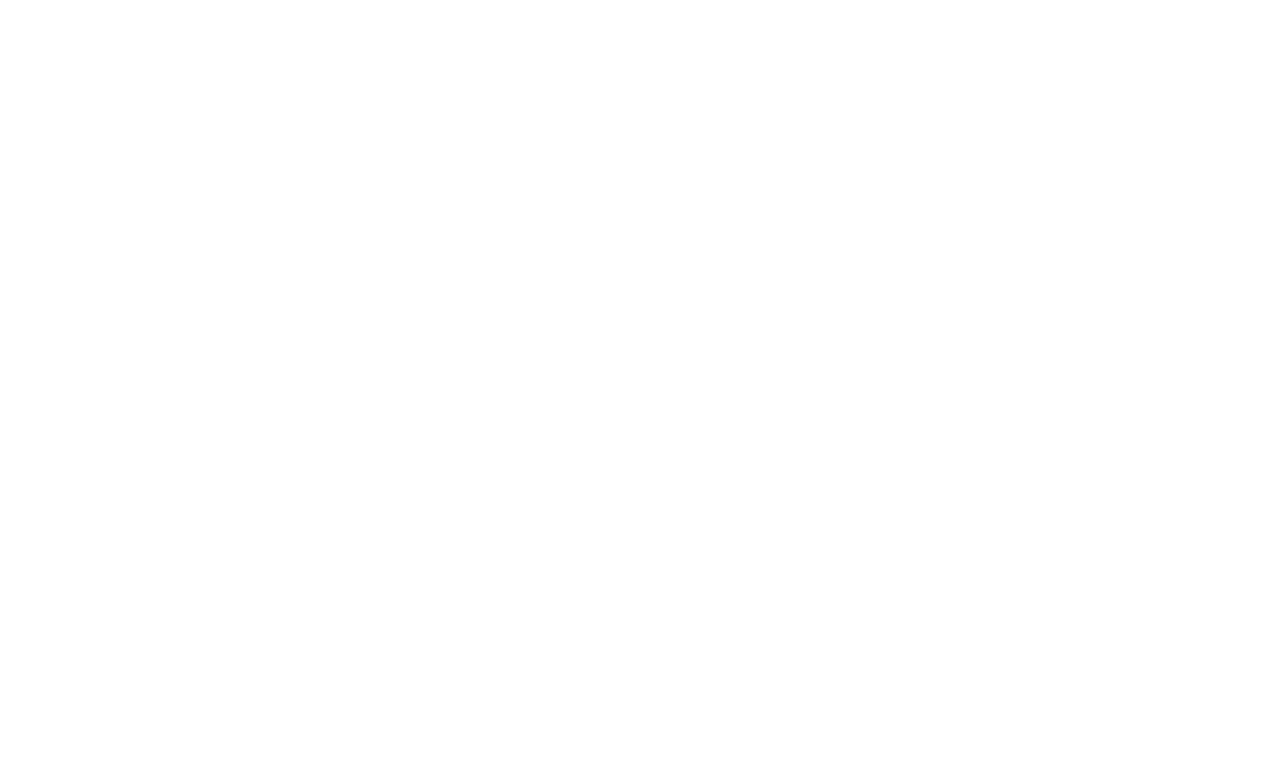
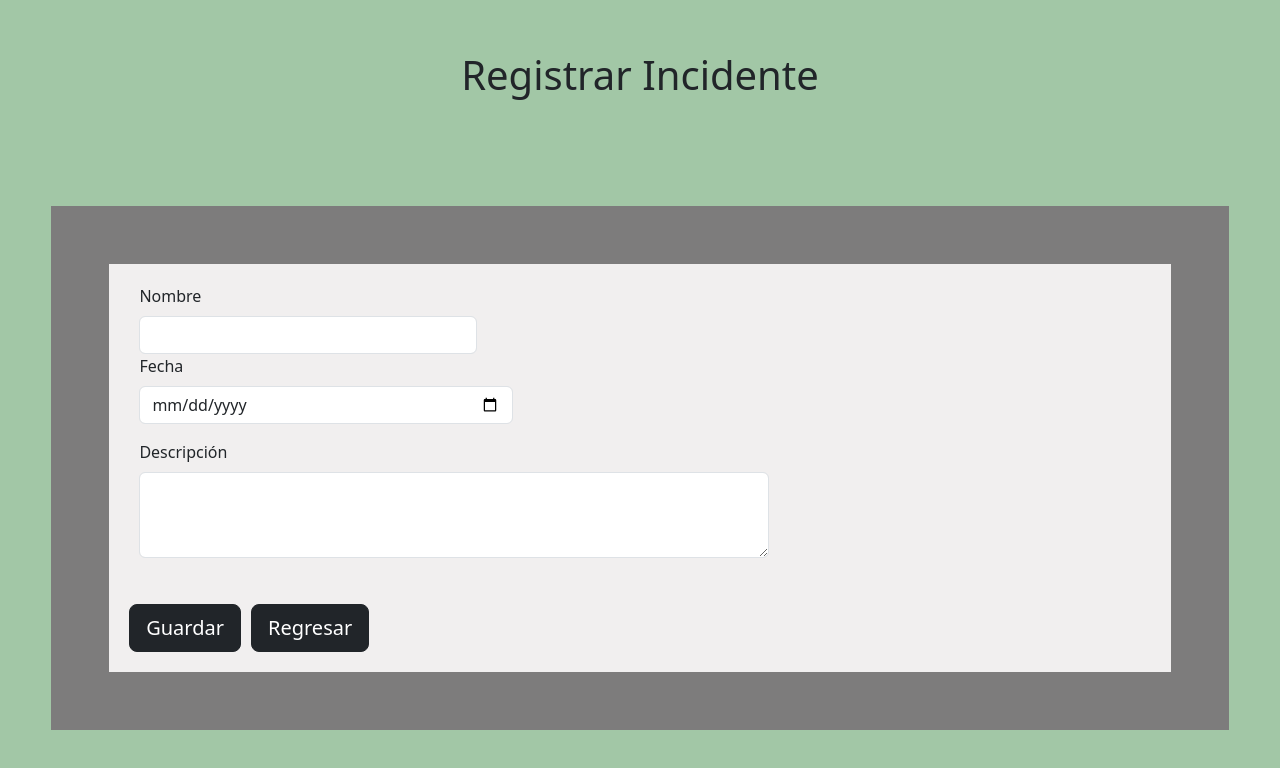
Before and after one commit to Neecs/cowmprar, a React (Vite) app: page /inc-reg in a window 1280 px wide. Before the commit this address had no page. Shown: the top 768 px of the page. Built offline with nearby package versions, Linux system fonts and the light colour scheme.

Commit message:
main page and inc form updated

```diff
--- a/src/App.jsx
+++ b/src/App.jsx
@@ -8,9 +8,10 @@ function App() {
   return (
     <BrowserRouter>
       <Routes>
-        <Route path="/" element={< IncidentForm/>} />
+        <Route path="/" element={< MainPage/>} />
         <Route path="/form-example" element={<FormUserRegister />} />
         <Route path="/main-page" element={<MainPage />} />
+        <Route path="/inc-reg" element={<IncidentForm />} />
       </Routes>
     </BrowserRouter>
   );
--- a/src/components/CowCard.jsx
+++ b/src/components/CowCard.jsx
@@ -1,9 +1,9 @@
-import Card from 'react-bootstrap/Card';
-import Table from 'react-bootstrap/Table';
+import Card from "react-bootstrap/Card";
+import Table from "react-bootstrap/Table";
 
 export const CowCard = () => {
   return (
-    <Card style={{ width: '18rem' }}>
+    <Card style={{ width: "18rem" }}>
       <Card.Body>
         <Card.Title>Card Title</Card.Title>
         <Table striped bordered hover>
@@ -35,7 +35,9 @@ export const CowCard = () => {
             </tr>
           </tbody>
         </Table>
+        <Card.Link href="/inc-reg">Agregar incidente</Card.Link>
+        <Card.Link href="#">Another Link</Card.Link>
       </Card.Body>
     </Card>
-  )
-}
+  );
+};
--- a/src/components/IncidentForm.jsx
+++ b/src/components/IncidentForm.jsx
@@ -1,20 +1,51 @@
-import Form from 'react-bootstrap/Form';
+import Form from "react-bootstrap/Form";
+import "../styles/incidentForm.css";
+import Col from "react-bootstrap/Col";
+import Button from "react-bootstrap/Button";
+import { Link } from "react-router-dom";
 
 export const IncidentForm = () => {
   return (
+    <div className="inc-form-page">
+      <h1>Registrar Incidente</h1>
+      <br />
+      <br />
+      <div className="inc-form">
         <Form>
-        <Form.Group className="mb-3" controlId="exampleForm.ControlTextarea1">
+          <div className="inc-name">
+            <Form.Group as={Col} md="4" controlId="name">
               <Form.Label>Nombre</Form.Label>
-        <Form.Control as="text" rows={3} />
+                <Form.Control type="text" placeholder=" " required />
             </Form.Group>
+          </div>
+          <div className="date-in">
             <Form.Group className="mb-3" controlId="exampleForm.ControlInput1">
               <Form.Label>Fecha</Form.Label>
               <Form.Control type="date" placeholder="name@example.com" />
             </Form.Group>
-      <Form.Group className="mb-3" controlId="exampleForm.ControlTextarea1">
+          </div>
+          <div className="text-area-des">
+            <Form.Group
+              className="mb-3"
+              controlId="exampleForm.ControlTextarea1"
+            >
               <Form.Label>Descripción</Form.Label>
               <Form.Control as="textarea" rows={3} />
             </Form.Group>
+          </div>
+          <div className="buttons">
+            <Button type="submit" className="btn btn-dark btn-lg">
+              Guardar
+            </Button>
+            <span style={{ marginRight: "10px" }}></span>
+            <Link to="/">
+              <Button type="button" className="btn btn-dark btn-lg">
+                Regresar
+              </Button>
+            </Link>
+          </div>
         </Form>
-  )
-}
+      </div>
+    </div>
+  );
+};
--- a/src/components/MainPage.jsx
+++ b/src/components/MainPage.jsx
@@ -8,19 +8,21 @@ import Button from 'react-bootstrap/Button';
 export const MainPage = () => {
   return (
     <div className="main-page">
-      <Navbar bg="dark" data-bs-theme="dark">
-        <Navbar.Brand href="#home">Navbar</Navbar.Brand>
+      <div className="navbar-main">
+      <Navbar >
+        <Navbar.Brand href="#home">Cowmprar</Navbar.Brand>
         <Nav className="me-auto">
           <Nav.Link href="#home">Home</Nav.Link>
           <Nav.Link href="#features">Features</Nav.Link>
           <Nav.Link href="#pricing">Pricing</Nav.Link>
         </Nav>
       </Navbar>
+      </div>
       <br/>
       <div className="main-page-body">
       <CowList/>
         <br />
-      <Button variant="dark">Dark</Button>
+      <Button variant="dark">Agregar vaca</Button>
       </div>
     </div>
   );
--- /dev/null
+++ b/src/styles/incidentForm.css
@@ -0,0 +1,32 @@
+.inc-form-page{
+   background-color: #a2c7a6;
+   height: 100vh;
+   width: 100vw;
+   align-items: center;
+}
+
+.inc-form{
+    margin: 4%;
+    border: 58px solid #7D7C7C; /* Ancho del borde y color (puedes ajustarlos según tus preferencias) */
+    padding: 20px;
+    background-color: #F1EFEF;
+}
+
+.inc-name{
+    padding-left: 1%;
+}
+
+.text-area-des{
+    width: 50vw;
+    padding-left: 1%;
+}
+
+.date-in{
+    width: 30vw;
+    padding-left: 1%;
+}
+
+h1{
+    text-align: center;
+    padding-top: 4%;
+  }
--- a/src/styles/mainPage.css
+++ b/src/styles/mainPage.css
@@ -5,6 +5,11 @@
 }
 
 .navbar-main {
-  background-color: #CCC8AA;
+  background-color: #7D7C7C;
   align-items: end;
+  padding-left: 2%;
 }
+
+.main-page-body{
+  padding-left: 2%;
+}
```
Lines whose indentation alone changed are shown as unchanged.
